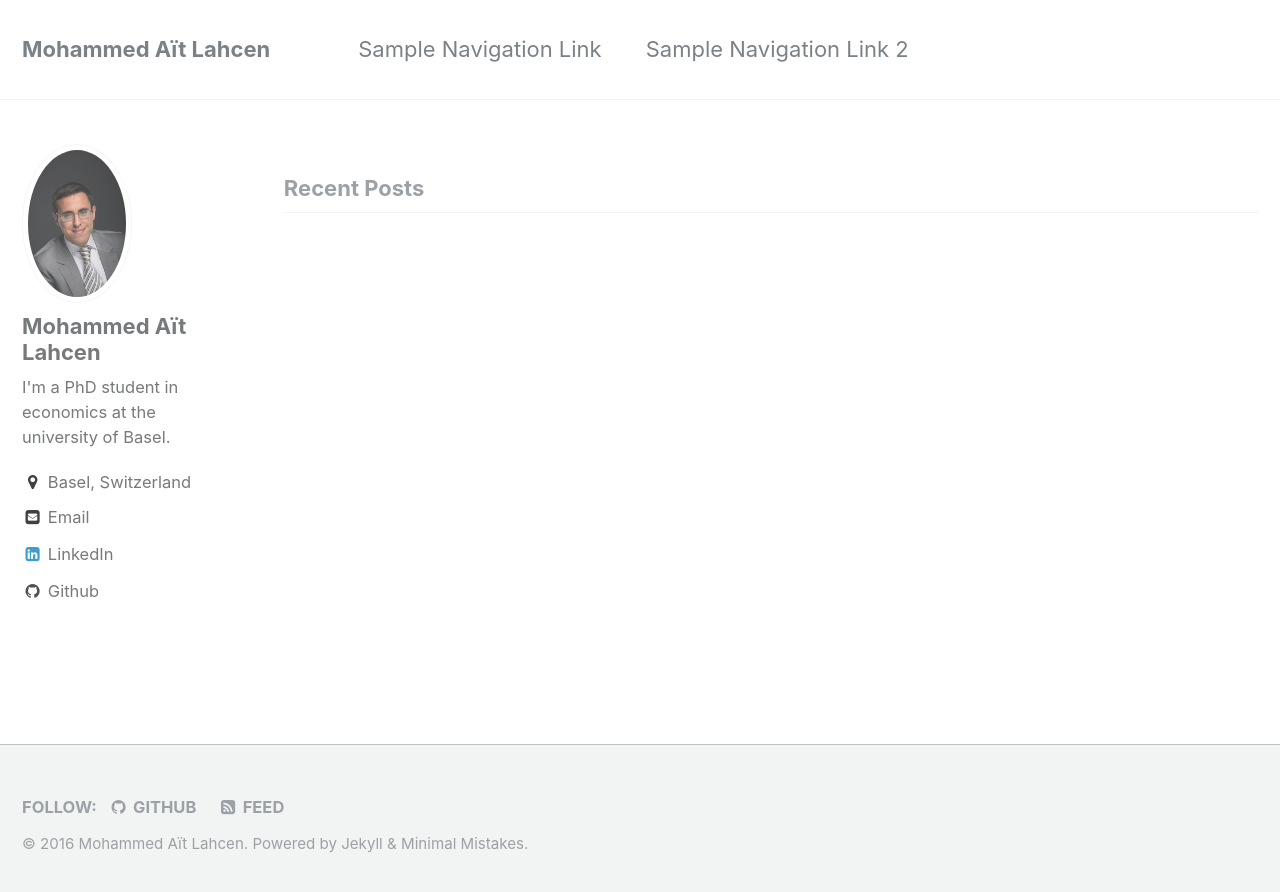
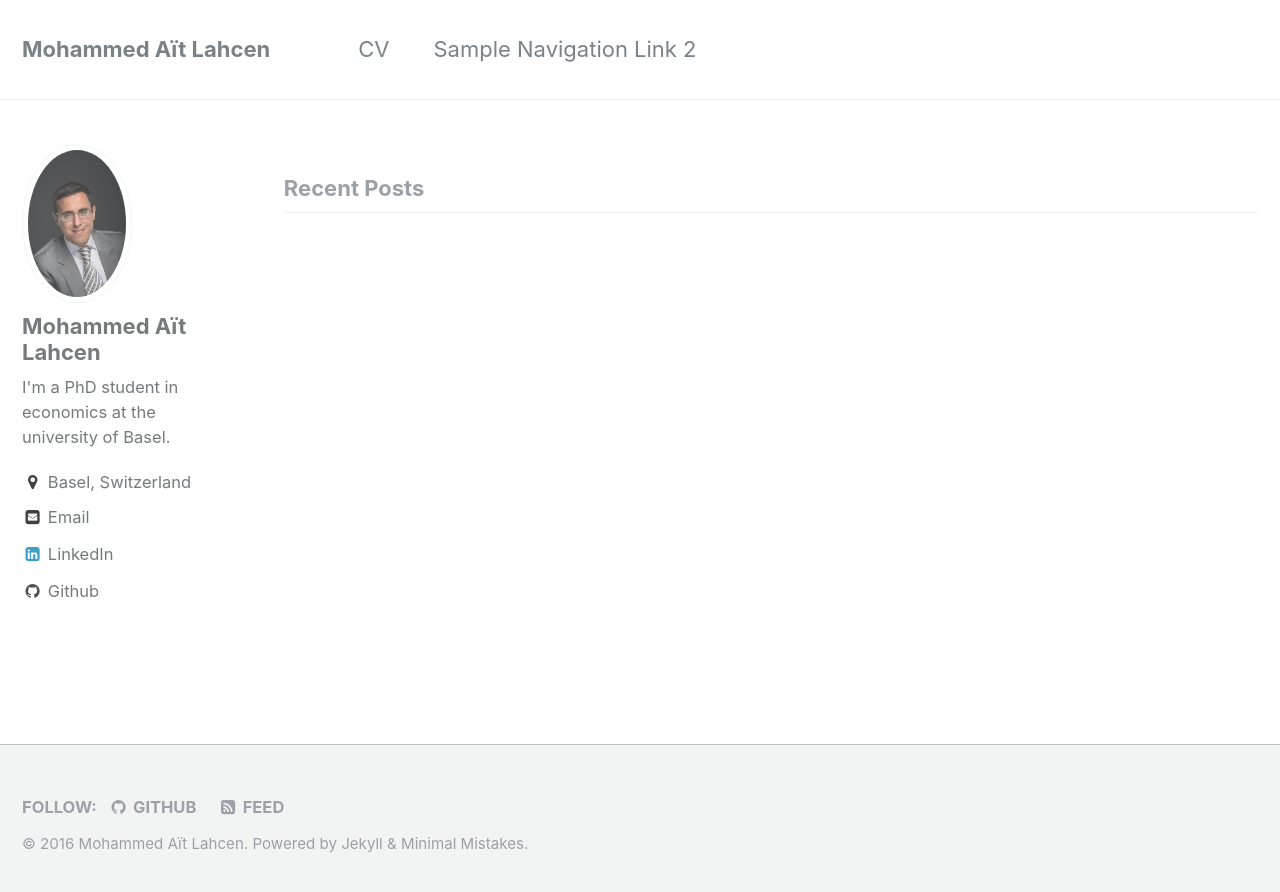
Before and after one commit to maitlahcen/maitlahcen.github.io, a Jekyll site: the page built from index.html, in a window 1280 px wide. Shown: the top 892 px of the page. Built offline with Jekyll 4.4.1, drawn with Linux system fonts in a browser that asks for light colours; the list of posts is cut into pages by our own code.

Commit message:
Update navigation.yml
Added link to CV pdf on the nav menu

```diff
--- a/_data/navigation.yml
+++ b/_data/navigation.yml
@@ -1,7 +1,7 @@
 # main links links
 main:
-  - title: "Sample Navigation Link"
-    url: https://mmistakes.github.io/minimal-mistakes/docs/navigation/
+  - title: "CV"
+    url: https://www.dropbox.com/s/tvwomvi0claet49/Mohammed_Ait_Lahcen-CV.pdf?raw=1
 
   - title: "Sample Navigation Link 2"
     url: /
```
